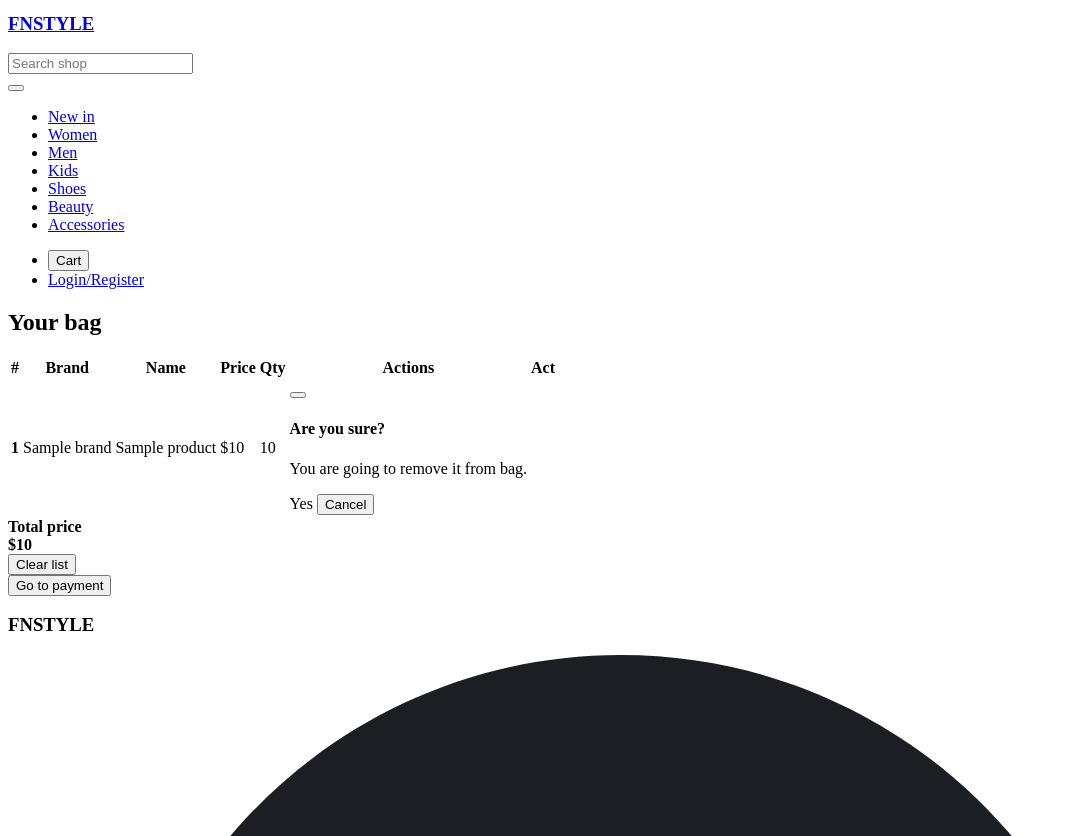
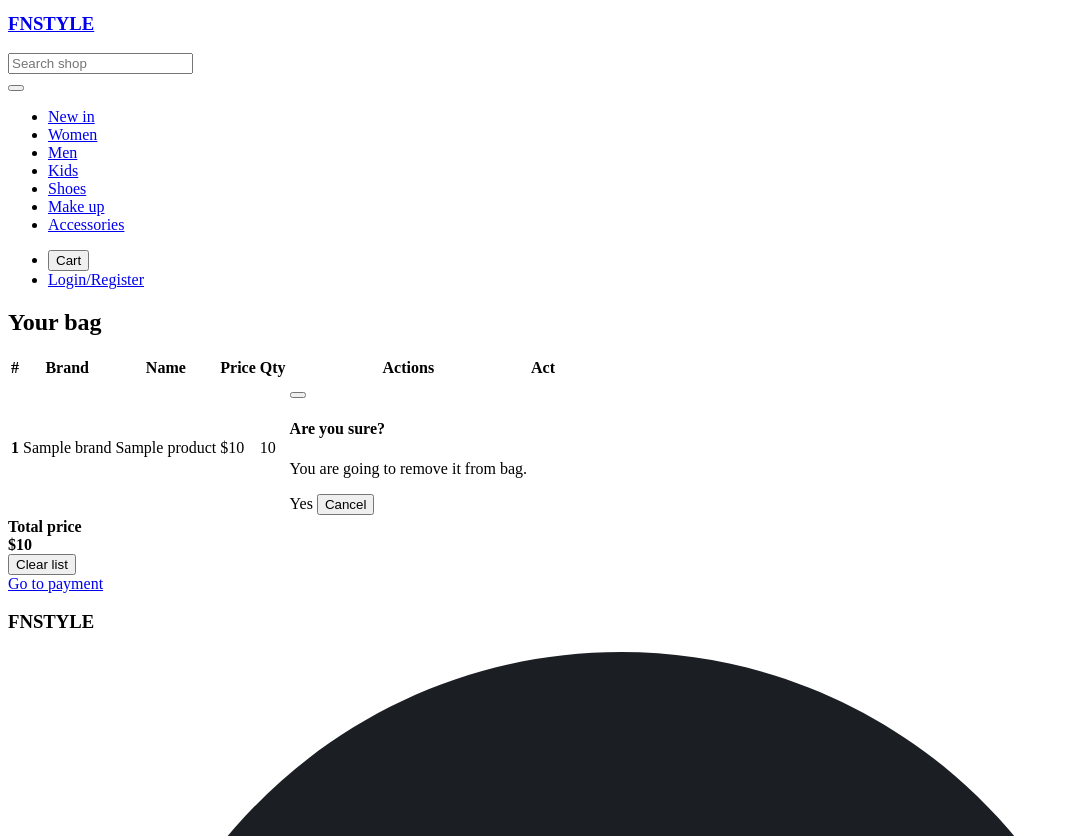
Before and after one commit to piotr979/fnstyle, a Symfony app: template templates/shop/shopping-bag.html.twig in a window 1280 px wide. Shown: the part 259-1095 px from the top of the page, without its empty margins (0-1069 px from the left). Run offline with Twig, Linux system fonts and the light colour scheme; the template is opened without the code that fills it: most values are stand-ins (such as "Sample title", 1, 10 or a date in 2020); some libraries are stand-ins or nearby versions.

Commit message:
Ready for heroku

```diff
--- a/assets/styles/components/_mini-item.scss
+++ b/assets/styles/components/_mini-item.scss
@@ -2,7 +2,7 @@
     position: relative;
     text-align: center;
     overflow: hidden;
-    z-index: -1;
+    z-index: 1;
 }
 .mini-item__image {
     width: 100%;
--- a/templates/base.html.twig
+++ b/templates/base.html.twig
@@ -91,10 +91,10 @@
 								<a class="nav-link" href="{{ path('products_parent_category', { category: 'Shoes'}) }}">Shoes</a>
 							</li>
 							<li class="nav-item">
-								<a class="nav-link" href="{{ path('products_parent_category', { category: 'Beauty'}) }}">Beauty</a>
+								<a class="nav-link" href="{{ path('products_parent_category', { category: 'Make up'}) }}">Make up</a>
 							</li>
 								<li class="nav-item">
-								<a class="nav-link" href="{{ path('products_parent_category', { category: 'Accessories'}) }}">Accessories</a>
+								<a class="nav-link" href="{{ path('products_parent_category', { category: 'Personal care'}) }}">Accessories</a>
 							</li>
 						</ul>
 						<ul class="navbar-nav">
--- a/templates/shop/shopping-bag.html.twig
+++ b/templates/shop/shopping-bag.html.twig
@@ -78,7 +78,7 @@
 					<button id="clear-list" class="btn btn-action">Clear list</button>
 				</div>
 				<div class="col-7 col-lg-4">
-					<button id="" class="btn btn-action float-end">Go to payment</button>
+					<a href="{{ path('payment') }}" id="" class="btn btn-action float-end">Go to payment</a>
 				</div>
 			</div>
 		{% endif %}
@@ -93,10 +93,6 @@
 
 		// clears the cart when "Clear list" button is clicked
 document.addEventListener('DOMContentLoaded', function () {
-
-
-
-
 
 let products = [];
 products = JSON.parse('{{ products|json_encode|raw }}');
```
Also changed, not shown: src/Controller/ShopController.php (+11 -0 lines), public/build/app.css, public/uploads/products/Make_up/ydd01747-multi-xl-62c2d9f420d9d.webp (renamed from public/uploads/products/Beauty/ydd01747-multi-xl-62c2d9f420d9d.webp), public/uploads/products/Make_up/ydd03425-multi-xl-628e8577c4783.webp (renamed from public/uploads/products/Beauty/ydd03425-multi-xl-628e8577c4783.webp), public/uploads/products/Make_up/ydd03437-black-xl-62c2d9e18b1b5.webp (renamed from public/uploads/products/Beauty/ydd03437-black-xl-62c2d9e18b1b5.webp), public/uploads/products/Make_up/ydd03439-jet-black-xl-62c2d9b661547.webp (renamed from public/uploads/products/Beauty/ydd03439-jet-black-xl-62c2d9b661547.webp), public/uploads/products/Make_up/ydd06233-005-beige-ivoire-xl-62c2d985d6071.webp (renamed from public/uploads/products/Beauty/ydd06233-005-beige-ivoire-xl-62c2d985d6071.webp), public/uploads/products/Make_up/ydd06916-multi-xl-62c2d9caddd07.webp (renamed from public/uploads/products/Beauty/ydd06916-multi-xl-62c2d9caddd07.webp), public/uploads/products/Outerwear/mdd01333-pale-pink-xl-62e8b5d5a3d5c.webp (added), public/uploads/products/Sandals/xdd06391-white-xl-62e8ad7b2a5a4.webp (added), public/uploads/products/Shoes/mdd01303-brown-xl-62e82cc560bae.webp (added), 1 other file.
